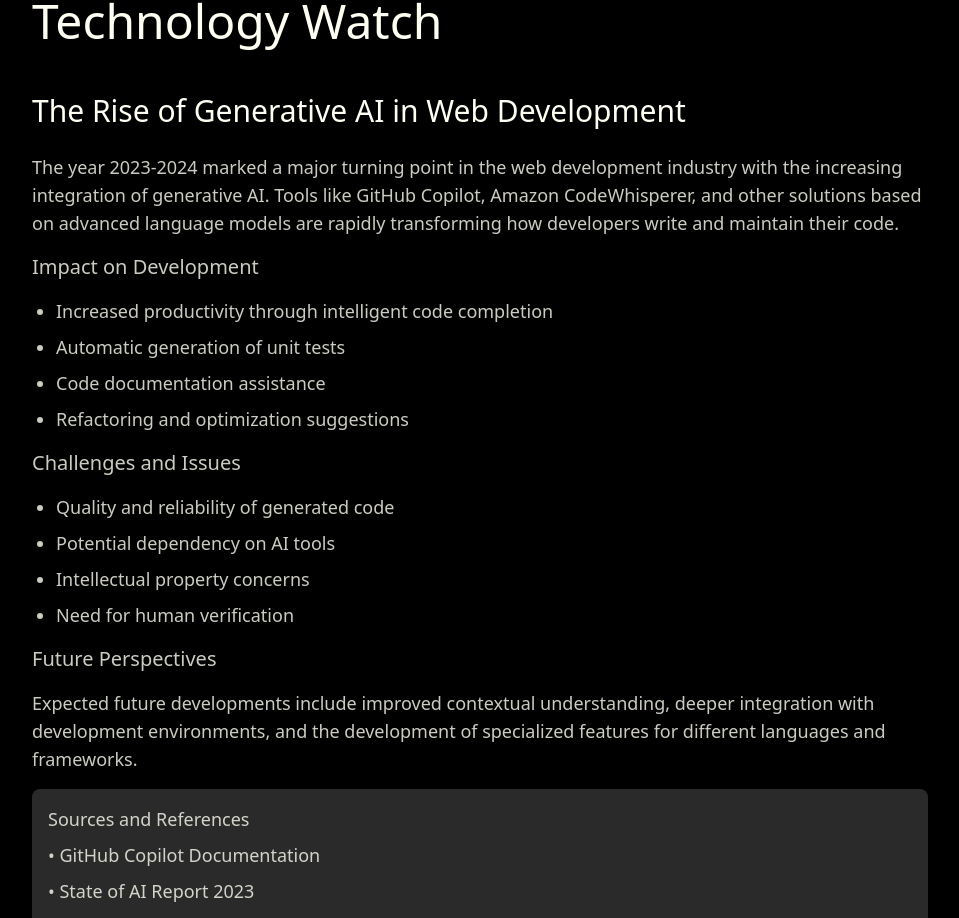
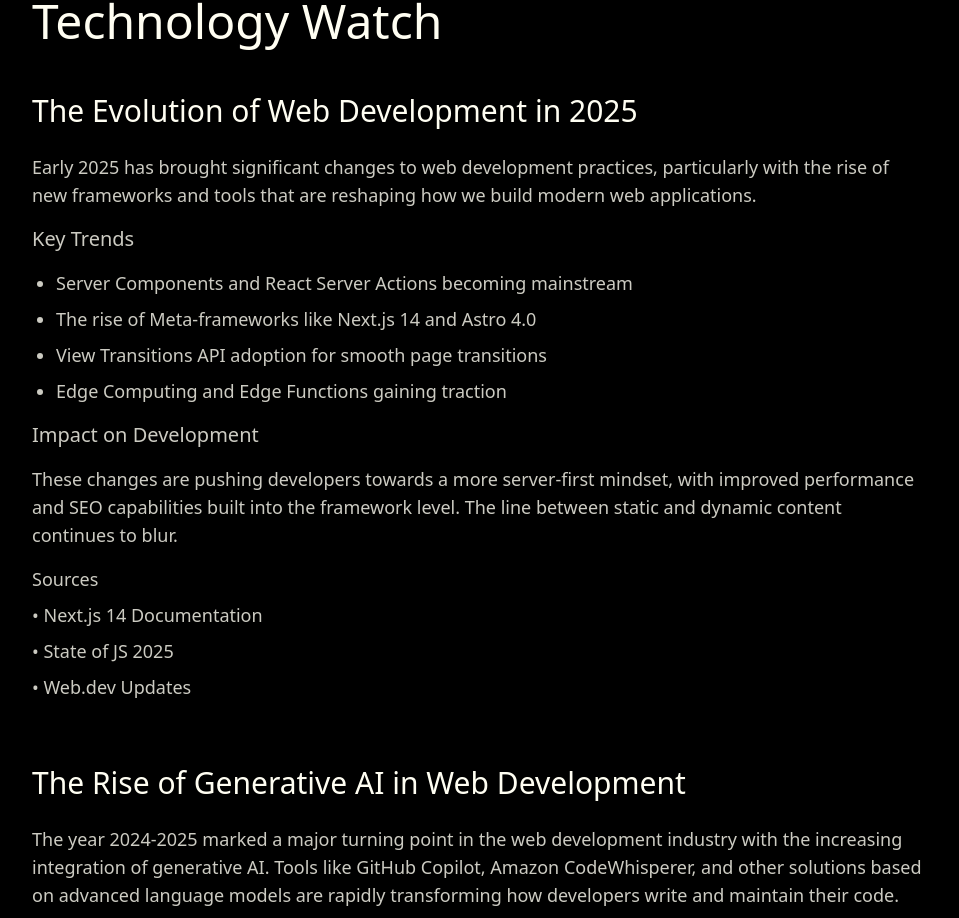
Before and after one commit to shesaidimnothing/portfolio-V2, a Next.js app: page /veille in a window 1280 px wide. Shown: the part 141-1059 px from the top of the page, without its empty margins (160-1119 px from the left). Built offline with nearby package versions, Linux system fonts and the light colour scheme.

Commit message:
(change) updated veille technologique and added recent projects

```diff
--- a/app/components/Project.jsx
+++ b/app/components/Project.jsx
@@ -5,6 +5,12 @@ import Modal from './Modal';
 import Image from 'next/image';
 
 const projects = [
+  {
+    title: "REBUY-R",
+    description: "NextJS/ReactJS/PostgreSQL Based APP for second-hand marketplace, WebDevelopment",
+    year: "2024",
+    image: "/img/rebuyr.png"
+  },
   {
     title: "Site d'accueil agence immobilière",
     description: "ReactJS Based APP,WebDevelopment",
--- a/app/veille/page.js
+++ b/app/veille/page.js
@@ -35,13 +35,52 @@ export default function Veille() {
             initial={{ opacity: 0, y: 20 }}
             animate={{ opacity: 1, y: 0 }}
             transition={{ delay: 0.2 }}
+            className="space-y-12 mb-16"
+          >
+            <div>
+              <h2 className="text-2xl md:text-3xl font-light mb-6">The Evolution of Web Development in 2025</h2>
+
+              <div className="space-y-4 text-lg text-cream/80">
+                <p>
+                  Early 2025 has brought significant changes to web development practices, particularly with the rise of new frameworks and tools that are reshaping how we build modern web applications.
+                </p>
+
+                <h3 className="text-xl font-light mt-8 mb-4">Key Trends</h3>
+                <ul className="list-disc pl-6 space-y-2">
+                  <li>Server Components and React Server Actions becoming mainstream</li>
+                  <li>The rise of Meta-frameworks like Next.js 14 and Astro 4.0</li>
+                  <li>View Transitions API adoption for smooth page transitions</li>
+                  <li>Edge Computing and Edge Functions gaining traction</li>
+                </ul>
+
+                <h3 className="text-xl font-light mt-8 mb-4">Impact on Development</h3>
+                <p>
+                  These changes are pushing developers towards a more server-first mindset, with improved performance and SEO capabilities built into the framework level. The line between static and dynamic content continues to blur.
+                </p>
+
+                <div className="mt-6">
+                  <h4 className="text-lg font-light mb-2">Sources</h4>
+                  <ul className="list-none space-y-2">
+                    <li>• Next.js 14 Documentation</li>
+                    <li>• State of JS 2025</li>
+                    <li>• Web.dev Updates</li>
+                  </ul>
+                </div>
+              </div>
+            </div>
+          </motion.article>
+
+          <motion.article
+            initial={{ opacity: 0, y: 20 }}
+            animate={{ opacity: 1, y: 0 }}
+            transition={{ delay: 0.3 }}
             className="space-y-6"
           >
             <h2 className="text-2xl md:text-3xl font-light mb-4">The Rise of Generative AI in Web Development</h2>
 
             <div className="space-y-4 text-lg text-cream/80">
               <p>
-                The year 2023-2024 marked a major turning point in the web development industry with the increasing integration of generative AI. Tools like GitHub Copilot, Amazon CodeWhisperer, and other solutions based on advanced language models are rapidly transforming how developers write and maintain their code.
+                The year 2024-2025 marked a major turning point in the web development industry with the increasing integration of generative AI. Tools like GitHub Copilot, Amazon CodeWhisperer, and other solutions based on advanced language models are rapidly transforming how developers write and maintain their code.
               </p>
 
               <h3 className="text-xl font-light mt-8 mb-4">Impact on Development</h3>
@@ -65,12 +104,12 @@ export default function Veille() {
                 Expected future developments include improved contextual understanding, deeper integration with development environments, and the development of specialized features for different languages and frameworks.
               </p>
 
-              <div className="mt-8 p-4 bg-[#2a2a2a] rounded-lg">
+              <div className="mt-6">
                 <h4 className="text-lg font-light mb-2">Sources and References</h4>
                 <ul className="list-none space-y-2">
                   <li>• GitHub Copilot Documentation</li>
-                  <li>• State of AI Report 2023</li>
-                  <li>• Developer Survey 2023</li>
+                  <li>• State of AI Report 2024</li>
+                  <li>• Developer Survey 2024</li>
                 </ul>
               </div>
             </div>
```
Also changed, not shown: public/img/REBUYR.PNG (added).
